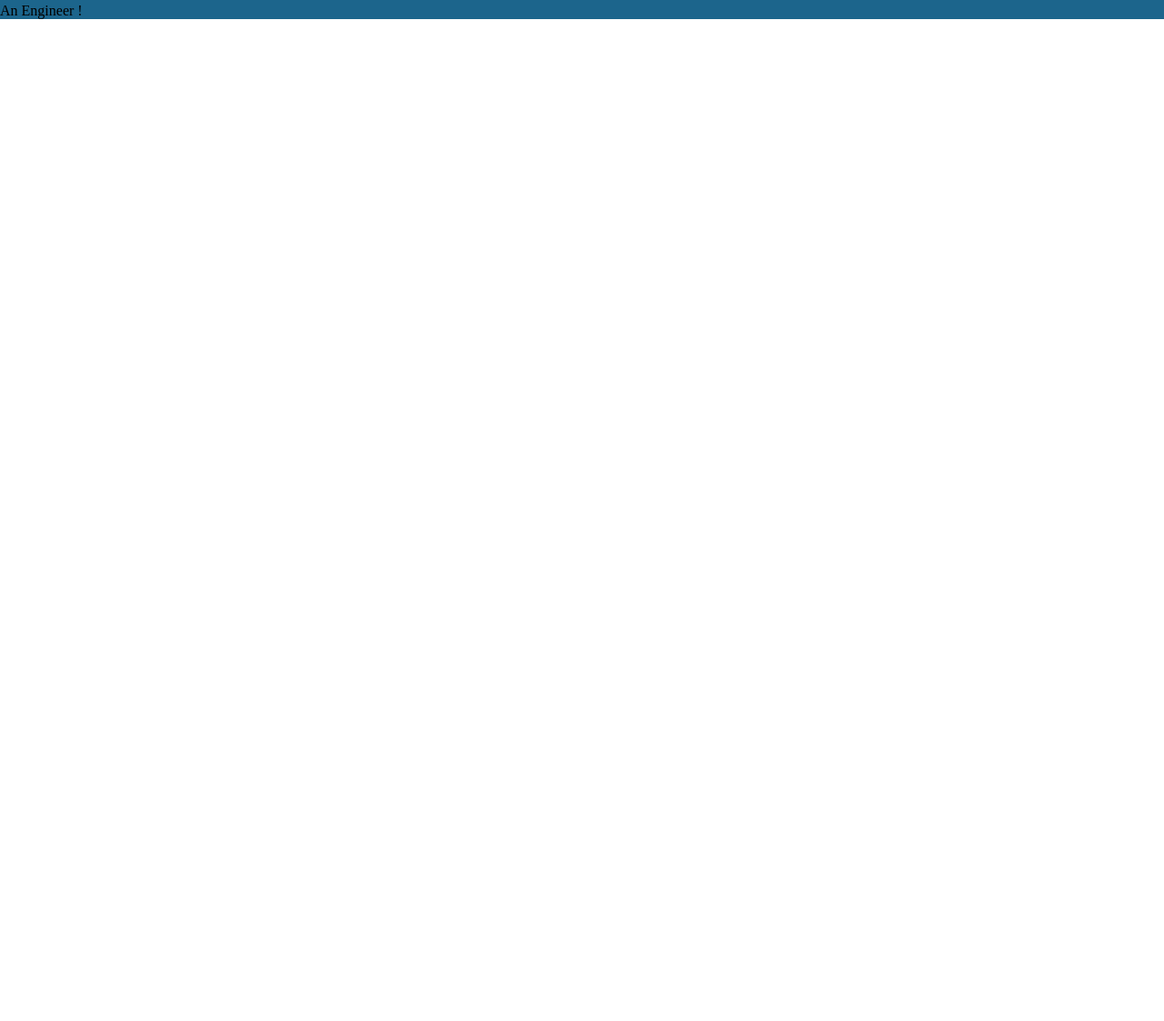
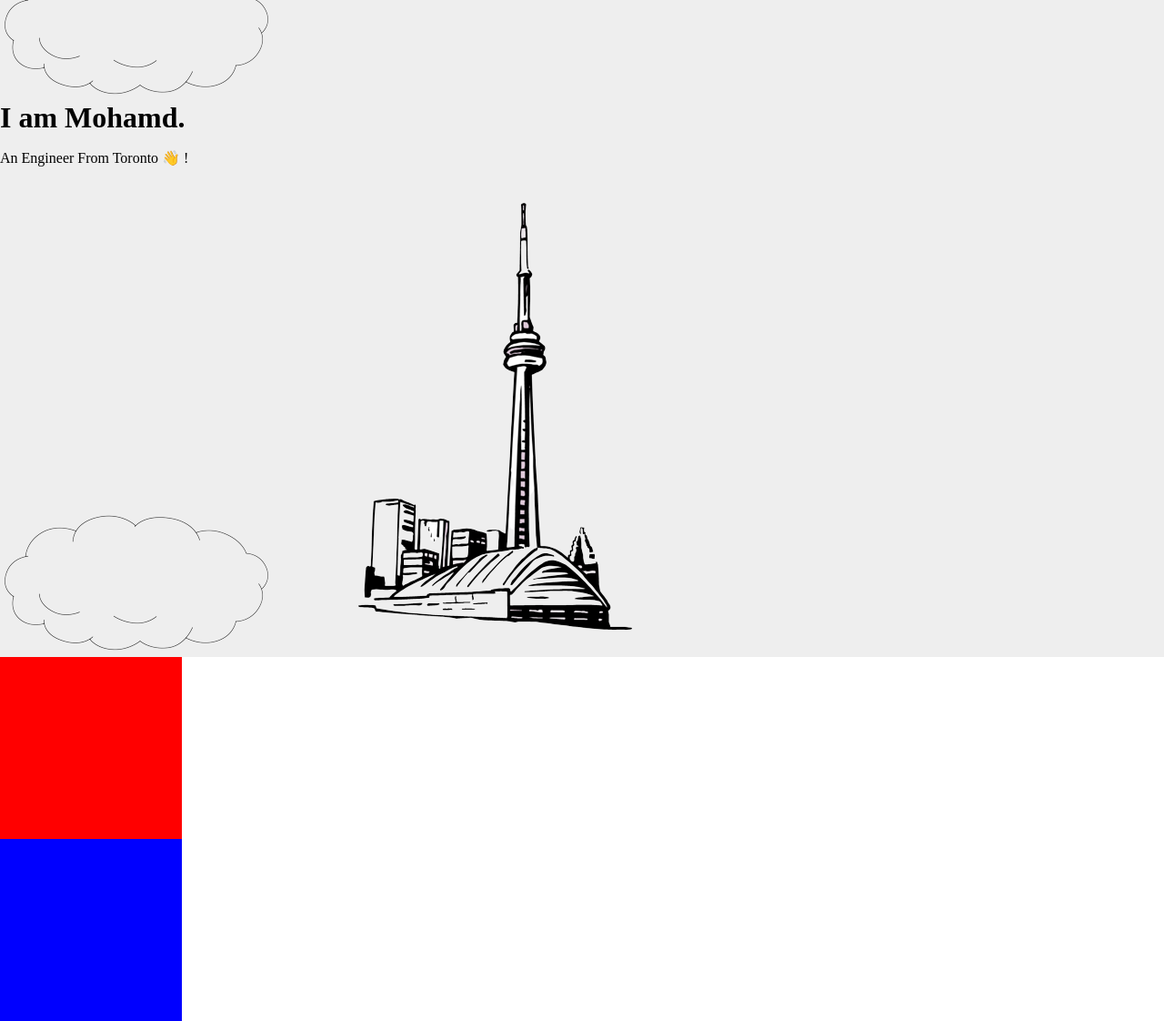
Before and after one commit to MoeHcci/web_page, a plain HTML site: page index.html in a window 1280 px wide. Shown: the part 50-1172 px from the top of the page at 91% size. Before the commit the page ends 800 px from the top, so only its background shows below. Drawn offline with Linux system fonts and the light colour scheme.

Commit message:
add the cn tower and the cloud images into the html file

```diff
--- a/index.html
+++ b/index.html
@@ -11,15 +11,24 @@
 <body class="bodysettings">
 
   <div class="divone">
+    <img src="cloud.png" alt="cloud">
 
     <h1 class="h1display">I am Mohamd.</h1>
     <p>
-      An Engineer !
+      An Engineer From Toronto 👋 !
     </p>
+    <img src="cloud.png" alt="cloud">
+    <img src="cn_tower1.png" alt="cntower">
+
+
+  </div>
+  <div class="divtwo">
+
+  </div>
+  <div class="divthree">
+
   </div>
 
-
-<!-- ddd -->
 </body>
 
 </html>
--- a/styles.css
+++ b/styles.css
@@ -1,4 +1,3 @@
-
 /* Notes
 1. In regards of the margins if we type margin:0px. This means
 margin-top: 0px;
@@ -12,23 +11,32 @@ margin-right: 0px;
 
 
   */
-.bodysettings
-{
+.bodysettings {
   margin: 0px
 }
 
-
-.divone
-{
-background-color: #1C658C;
-
+.divone {
+  background-color: #EEEEEE;
 }
 
-.h1display
-{
+.divtwo {
+  background-color: red;
+  height: 200px;
+  width: 200px;
+}
+
+
+.divthree {
+  background-color: blue;
+  height: 200px;
+  width: 200px;
+}
+
+
+
+.h1display {
   margin-top: 0px;
   margin-left: 0px;
   margin-bottom: 0px;
   margin-right: 0px;
-
 }
```
